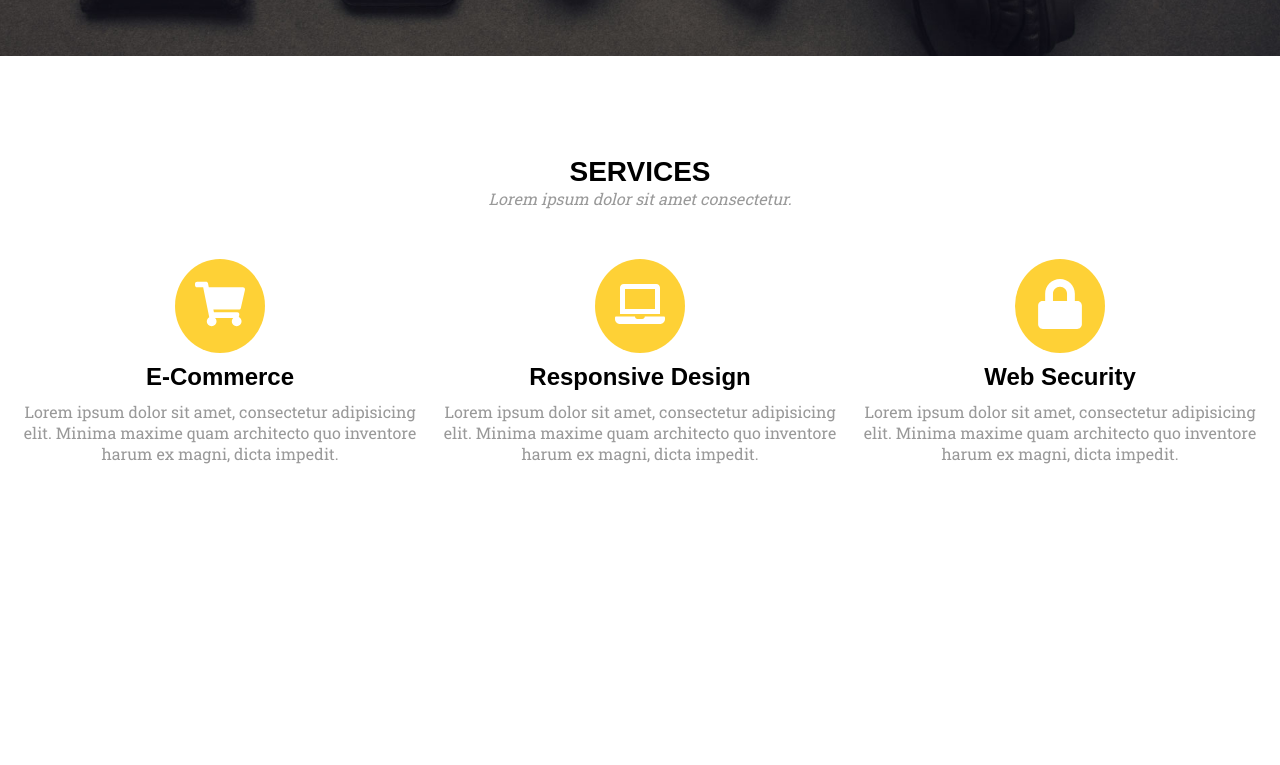
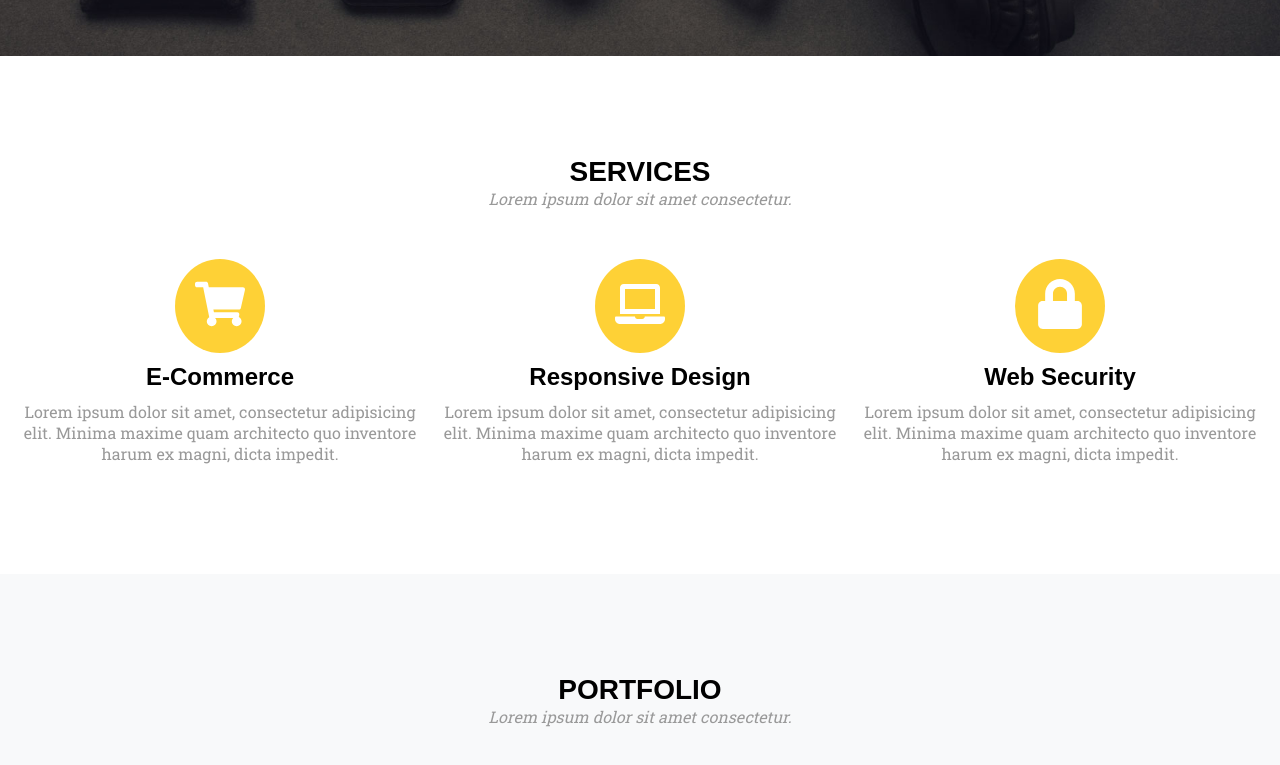
Before and after one commit to its-gio/media-queries-afternoon, a React (Create React App) app: page / in a window 1280 px wide. Shown: the part 544-1309 px from the top of the page. Before the commit the page ends 1118 px from the top, so only its background shows below. Built offline with nearby package versions, Linux system fonts and the light colour scheme; a web font is replaced by a local one.

Commit message:
Portfolio section setup complete

```diff
--- a/src/App.js
+++ b/src/App.js
@@ -3,6 +3,7 @@ import './App.scss';
 import Header from './components/Hero/Header';
 import Hero from './components/Hero/Hero';
 import Service from './components/Service';
+import Portfolio from './components/Portfolio';
 
 function App() {
   return (
@@ -10,6 +11,7 @@ function App() {
       <Header />
       <Hero />
       <Service />
+      <Portfolio />
     </div>
   );
 }
--- a/src/App.scss
+++ b/src/App.scss
@@ -2,6 +2,7 @@
 @import './styles/_nav';
 @import './styles/_hero';
 @import './styles/_service';
+@import './styles/_portfolio';
 // font-family: 'Kaushan Script', cursive;
 // font-family: 'Roboto Slab', serif;
 // font-family: 'Biryani', sans-serif;
--- /dev/null
+++ b/src/components/Portfolio.jsx
@@ -0,0 +1,14 @@
+import React, { Component } from 'react'
+
+export default class Portfolio extends Component {
+  render() {
+    return (
+      <section className="section">
+        <div className="section-title">
+          <h3>Portfolio</h3>
+          <p>Lorem ipsum dolor sit amet consectetur.</p>
+        </div>
+      </section>
+    )
+  }
+}
```
Also changed, not shown: src/styles/__portfolio.scss (added).
